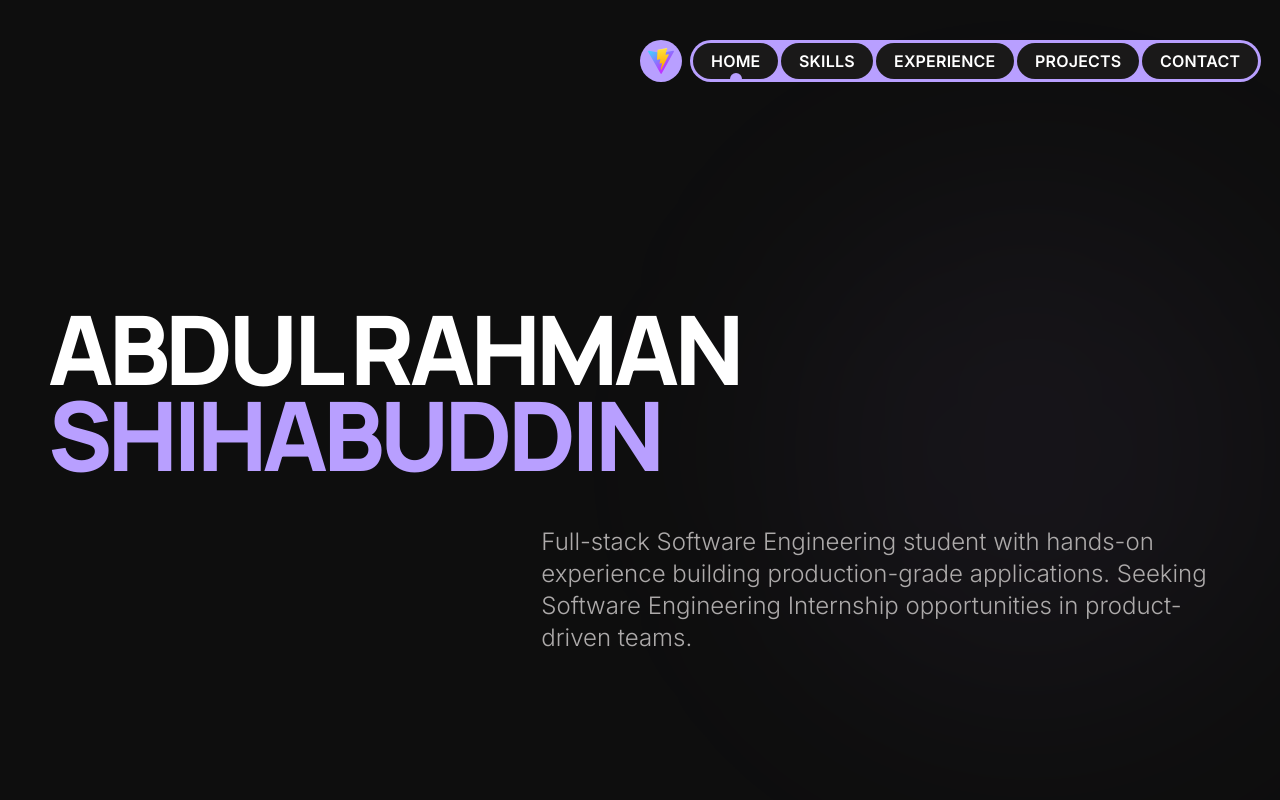
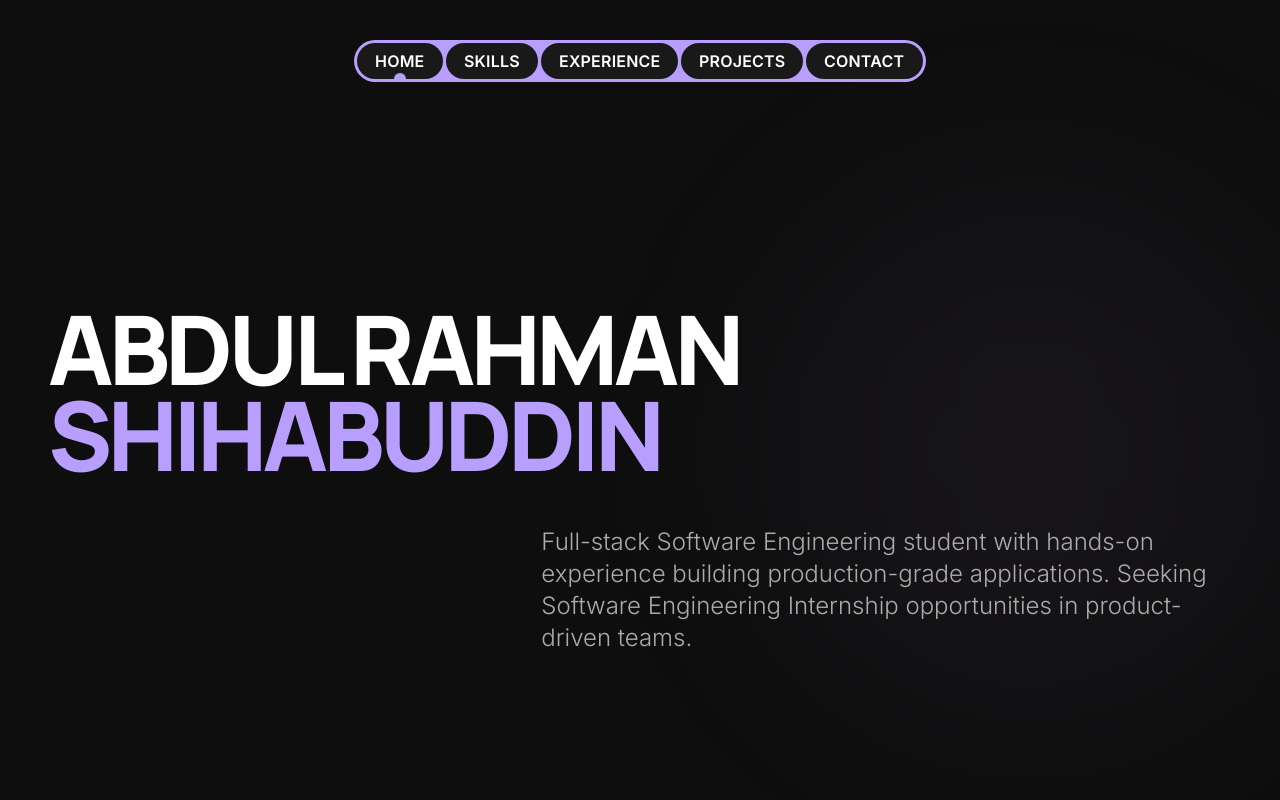
Before and after one commit to AbdulRahmanShihabuddin/portfolio, a React (Vite) app: page / in a window 1280 px wide. Shown: the top 800 px of the page. Built offline with nearby package versions, Linux system fonts and the light colour scheme.

Commit message:
Remove logo from nav and center it

```diff
--- a/src/App.tsx
+++ b/src/App.tsx
@@ -1,6 +1,5 @@
 import './App.css'
 import PillNav from './components/PillNav'
-import logo from '/vite.svg'
 
 function App() {
   const navItems = [
@@ -17,8 +16,6 @@ function App() {
       <div className="fixed top-0 left-0 right-0 z-50 flex justify-center w-full pointer-events-none">
         <div className="pointer-events-auto">
           <PillNav
-            logo={logo}
-            logoAlt="AR Dev Logo"
             items={navItems}
             activeHref="#home"
             className="mt-6"
--- a/src/components/PillNav.tsx
+++ b/src/components/PillNav.tsx
@@ -8,8 +8,6 @@ export type PillNavItem = {
 };
 
 export interface PillNavProps {
-  logo: string;
-  logoAlt?: string;
   items: PillNavItem[];
   activeHref?: string;
   className?: string;
@@ -23,8 +21,6 @@ export interface PillNavProps {
 }
 
 const PillNav: React.FC<PillNavProps> = ({
-  logo,
-  logoAlt = 'Logo',
   items,
   activeHref,
   className = '',
@@ -41,12 +37,9 @@ const PillNav: React.FC<PillNavProps> = ({
   const circleRefs = useRef<Array<HTMLSpanElement | null>>([]);
   const tlRefs = useRef<Array<gsap.core.Timeline | null>>([]);
   const activeTweenRefs = useRef<Array<gsap.core.Tween | null>>([]);
-  const logoImgRef = useRef<HTMLImageElement | null>(null);
-  const logoTweenRef = useRef<gsap.core.Tween | null>(null);
   const hamburgerRef = useRef<HTMLButtonElement | null>(null);
   const mobileMenuRef = useRef<HTMLDivElement | null>(null);
   const navItemsRef = useRef<HTMLDivElement | null>(null);
-  const logoRef = useRef<HTMLAnchorElement | HTMLElement | null>(null);
 
   useEffect(() => {
     const layout = () => {
@@ -104,7 +97,7 @@ const PillNav: React.FC<PillNavProps> = ({
     window.addEventListener('resize', onResize);
 
     if (document.fonts) {
-      document.fonts.ready.then(layout).catch(() => {});
+      document.fonts.ready.then(layout).catch(() => { });
     }
 
     const menu = mobileMenuRef.current;
@@ -113,17 +106,7 @@ const PillNav: React.FC<PillNavProps> = ({
     }
 
     if (initialLoadAnimation) {
-      const logo = logoRef.current;
       const navItems = navItemsRef.current;
-
-      if (logo) {
-        gsap.set(logo, { scale: 0 });
-        gsap.to(logo, {
-          scale: 1,
-          duration: 0.6,
-          ease
-        });
-      }
 
       if (navItems) {
         gsap.set(navItems, { width: 0, overflow: 'hidden' });
@@ -154,19 +137,6 @@ const PillNav: React.FC<PillNavProps> = ({
     if (!tl) return;
     activeTweenRefs.current[i]?.kill();
     activeTweenRefs.current[i] = tl.tweenTo(0, {
-      duration: 0.2,
-      ease,
-      overwrite: 'auto'
-    });
-  };
-
-  const handleLogoEnter = () => {
-    const img = logoImgRef.current;
-    if (!img) return;
-    logoTweenRef.current?.kill();
-    gsap.set(img, { rotate: 0 });
-    logoTweenRef.current = gsap.to(img, {
-      rotate: 360,
       duration: 0.2,
       ease,
       overwrite: 'auto'
@@ -230,38 +200,20 @@ const PillNav: React.FC<PillNavProps> = ({
     ['--hover-text']: hoveredPillTextColor,
     ['--pill-text']: resolvedPillTextColor,
     ['--nav-h']: '42px',
-    ['--logo']: '36px',
     ['--pill-pad-x']: '18px',
     ['--pill-gap']: '3px'
   } as React.CSSProperties;
 
   return (
-    <div className="absolute top-[1em] z-[1000] w-full left-0 md:w-auto md:left-auto">
+    <div className="absolute top-[1em] z-[1000] w-full left-0 flex justify-center">
       <nav
-        className={`w-full md:w-max flex items-center justify-between md:justify-start box-border px-4 md:px-0 ${className}`}
+        className={`w-max flex items-center justify-center box-border px-4 md:px-0 ${className}`}
         aria-label="Primary"
         style={cssVars}
       >
-        <a
-          href={items?.[0]?.href || '#'}
-          aria-label="Home"
-          onMouseEnter={handleLogoEnter}
-          ref={el => {
-            logoRef.current = el;
-          }}
-          className="rounded-full p-2 inline-flex items-center justify-center overflow-hidden"
-          style={{
-            width: 'var(--nav-h)',
-            height: 'var(--nav-h)',
-            background: 'var(--base, #000)'
-          }}
-        >
-          <img src={logo} alt={logoAlt} ref={logoImgRef} className="w-full h-full object-cover block" />
-        </a>
-
         <div
           ref={navItemsRef}
-          className="relative items-center rounded-full hidden md:flex ml-2"
+          className="relative items-center rounded-full hidden md:flex"
           style={{
             height: 'var(--nav-h)',
             background: 'var(--base, #000)'
```
